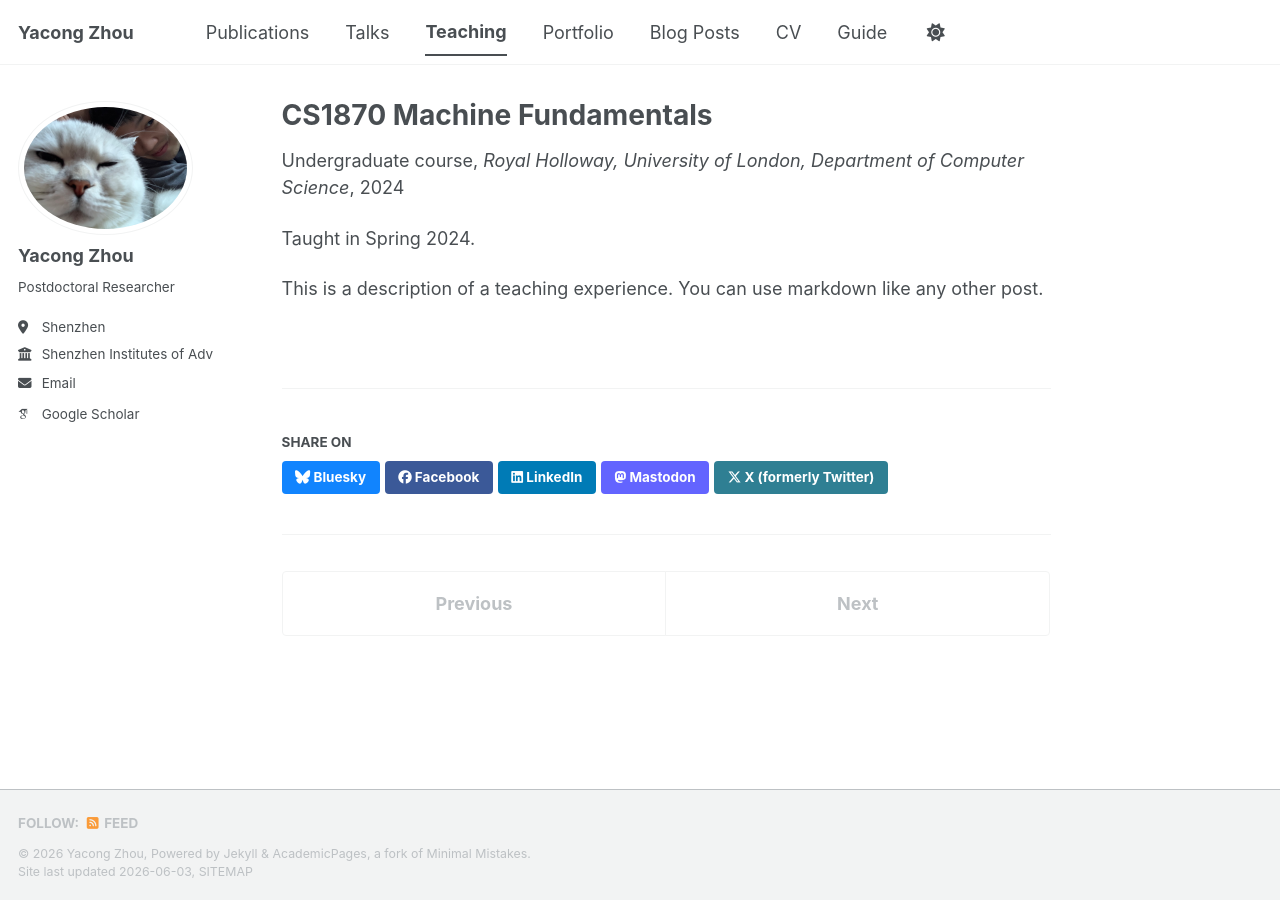
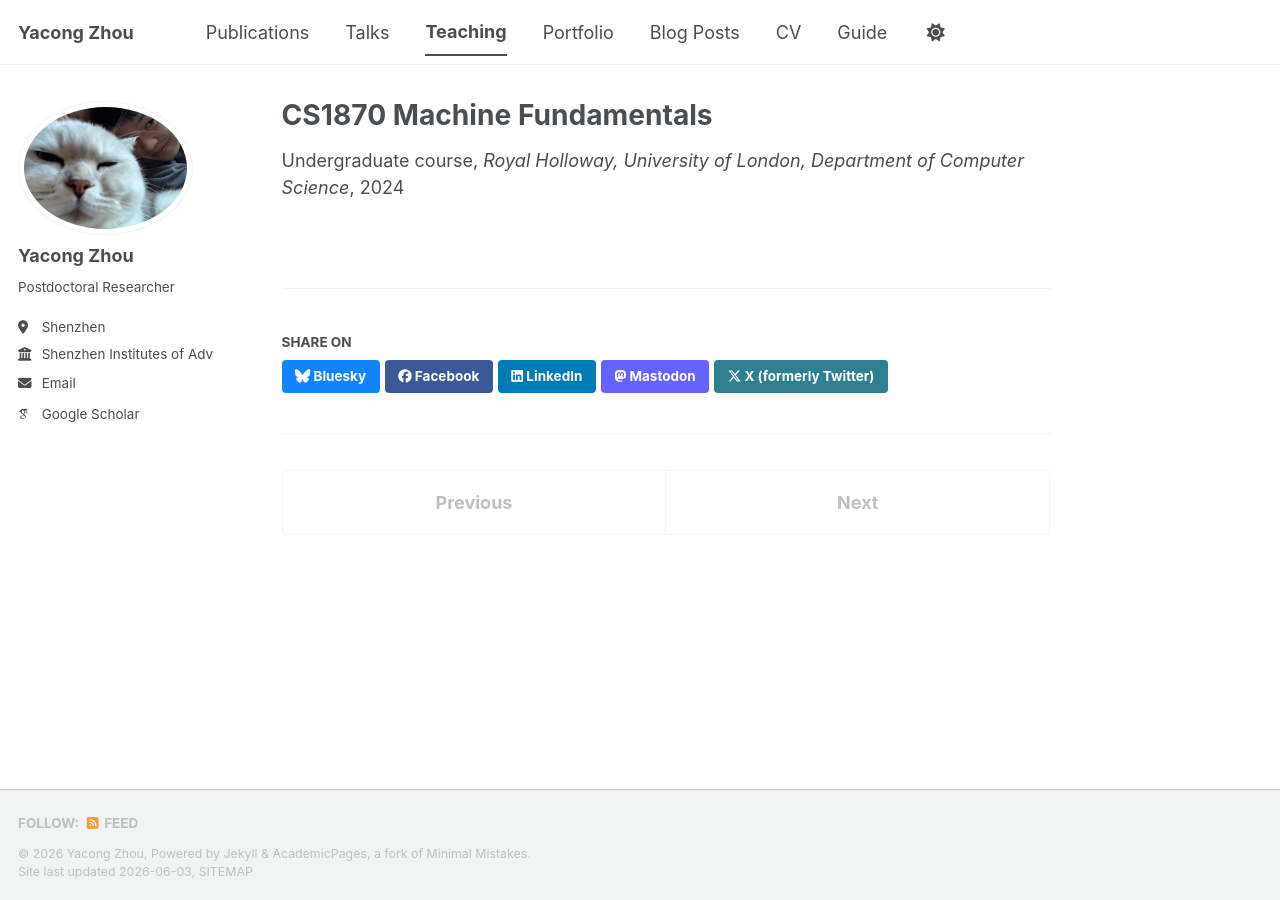
Before and after one commit to YACONGZHOU/yacongzhou.github.io, a Jekyll site: the page built from _teaching/teaching-3.md, in a window 1280 px wide. Built offline with Jekyll 4.4.1, drawn with Linux system fonts in a browser that asks for light colours; some web fonts are replaced; a script bundle is joined from its source files by our own code; library files that are not in the unit come from our copies.

Commit message:
Update teaching-3.md

```diff
--- a/_teaching/teaching-3.md
+++ b/_teaching/teaching-3.md
@@ -7,6 +7,3 @@
 location: "London, UK"
 date: 2024-01-01
 ---
-Taught in Spring 2024.
-
-This is a description of a teaching experience. You can use markdown like any other post.
```
